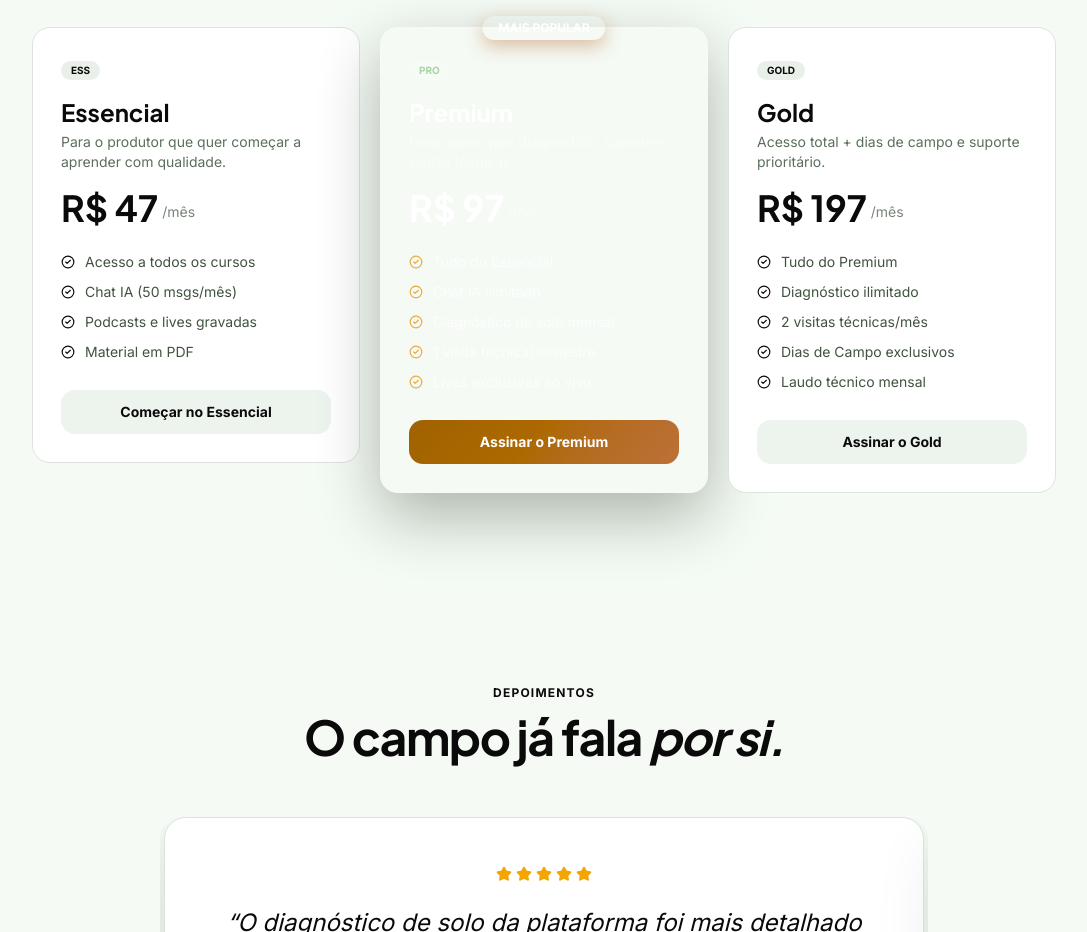
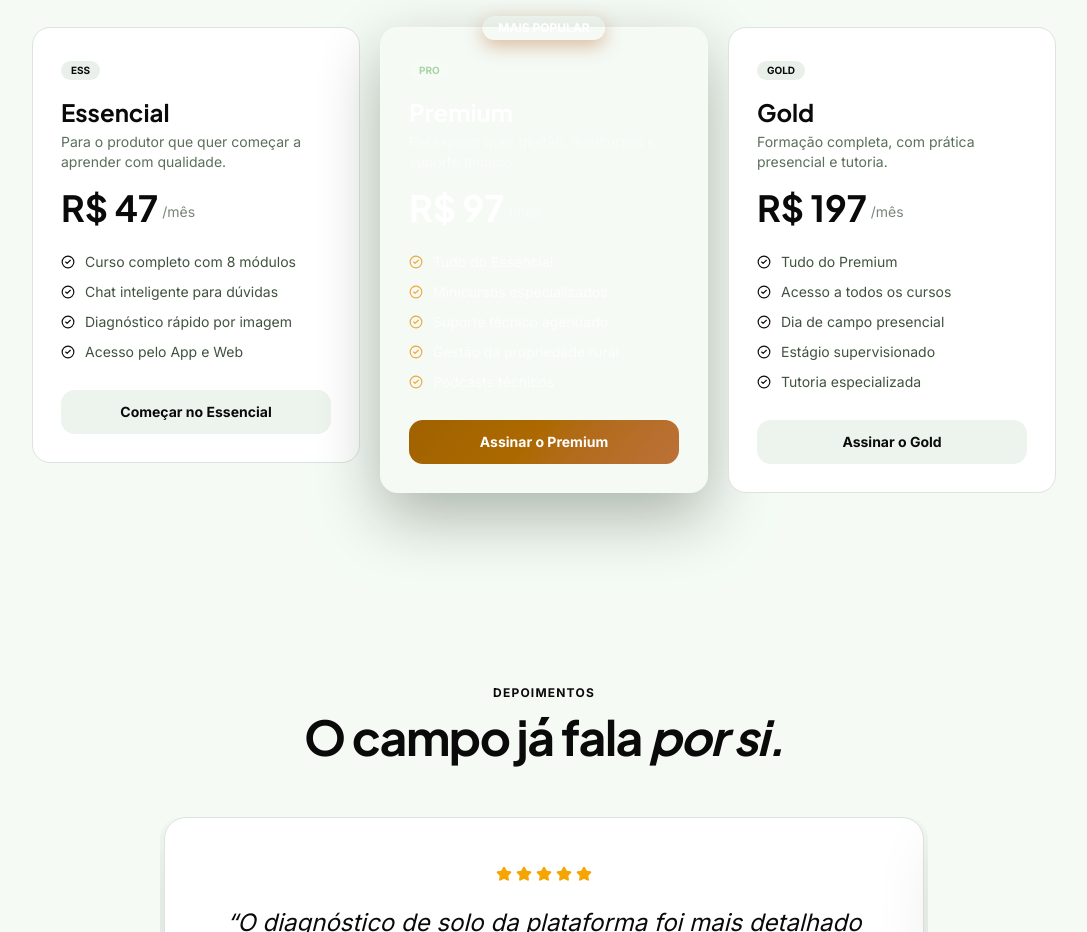
Before and after one commit to studioneedbr-collab/frutificar, a Next.js app: page / in a window 1280 px wide. Shown: the part 2760-3692 px from the top of the page, without its empty margins (96-1183 px from the left). Built offline with nearby package versions, Linux system fonts and the light colour scheme.

Commit message:
fix(landing): planos da home batem com o spec (features + descricoes corretas)

```diff
--- a/src/app/page.tsx
+++ b/src/app/page.tsx
@@ -85,7 +85,7 @@ const plans = [
     price: 'R$ 47',
     period: '/mês',
     desc: 'Para o produtor que quer começar a aprender com qualidade.',
-    items: ['Acesso a todos os cursos', 'Chat IA (50 msgs/mês)', 'Podcasts e lives gravadas', 'Material em PDF'],
+    items: ['Curso completo com 8 módulos', 'Chat inteligente para dúvidas', 'Diagnóstico rápido por imagem', 'Acesso pelo App e Web'],
     cta: 'Começar no Essencial',
     highlight: false,
   },
@@ -94,8 +94,8 @@ const plans = [
     tag: 'PRO',
     price: 'R$ 97',
     period: '/mês',
-    desc: 'Para quem quer diagnóstico, suporte e visitas técnicas.',
-    items: ['Tudo do Essencial', 'Chat IA ilimitado', 'Diagnóstico de solo mensal', '1 visita técnica/semestre', 'Lives exclusivas ao vivo'],
+    desc: 'Para quem quer gestão, minicursos e suporte técnico.',
+    items: ['Tudo do Essencial', 'Minicursos especializados', 'Suporte técnico agendado', 'Gestão da propriedade rural', 'Podcasts técnicos'],
     cta: 'Assinar o Premium',
     highlight: true,
   },
@@ -104,8 +104,8 @@ const plans = [
     tag: 'GOLD',
     price: 'R$ 197',
     period: '/mês',
-    desc: 'Acesso total + dias de campo e suporte prioritário.',
-    items: ['Tudo do Premium', 'Diagnóstico ilimitado', '2 visitas técnicas/mês', 'Dias de Campo exclusivos', 'Laudo técnico mensal'],
+    desc: 'Formação completa, com prática presencial e tutoria.',
+    items: ['Tudo do Premium', 'Acesso a todos os cursos', 'Dia de campo presencial', 'Estágio supervisionado', 'Tutoria especializada'],
     cta: 'Assinar o Gold',
     highlight: false,
   },
```
